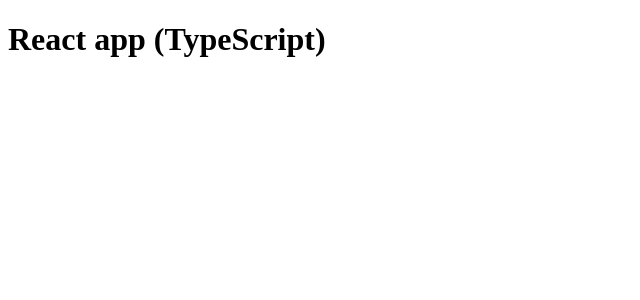
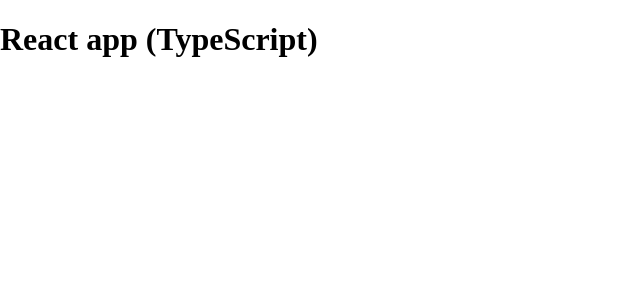
Before and after one commit to grzesiekS/snake-game, a React (Create React App) app: page / in a window 1280 px wide. Shown: the top 300 px of the page, without its empty margins (0-640 px from the left). Built offline with nearby package versions, Linux system fonts and the light colour scheme.

Commit message:
Add global styles

```diff
--- a/src/App.tsx
+++ b/src/App.tsx
@@ -1,4 +1,6 @@
 import React from 'react';
+
+import './styles/global.scss';
 
 const App: React.FC = () => (
   <div>
--- /dev/null
+++ b/src/styles/global.scss
@@ -0,0 +1,11 @@
+*, *::before, *::after {
+  box-sizing: border-box;
+}
+
+body, html {
+  margin: 0;
+}
+
+html {
+  scroll-behavior: smooth;
+}
```
